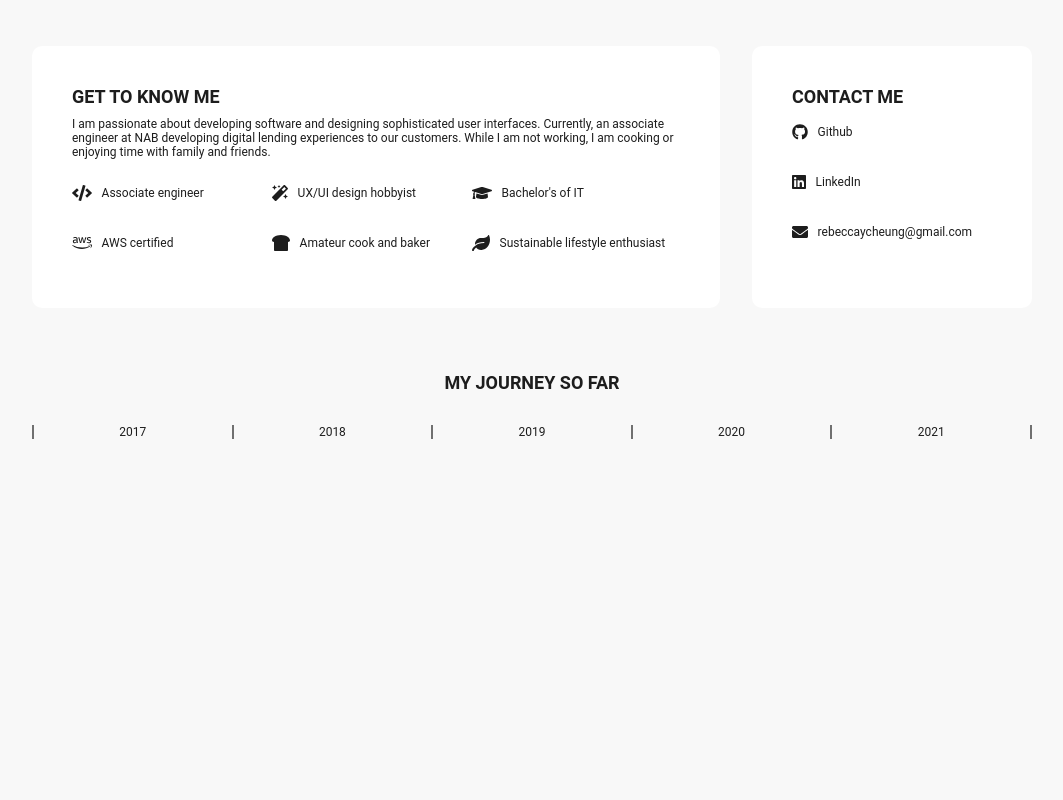
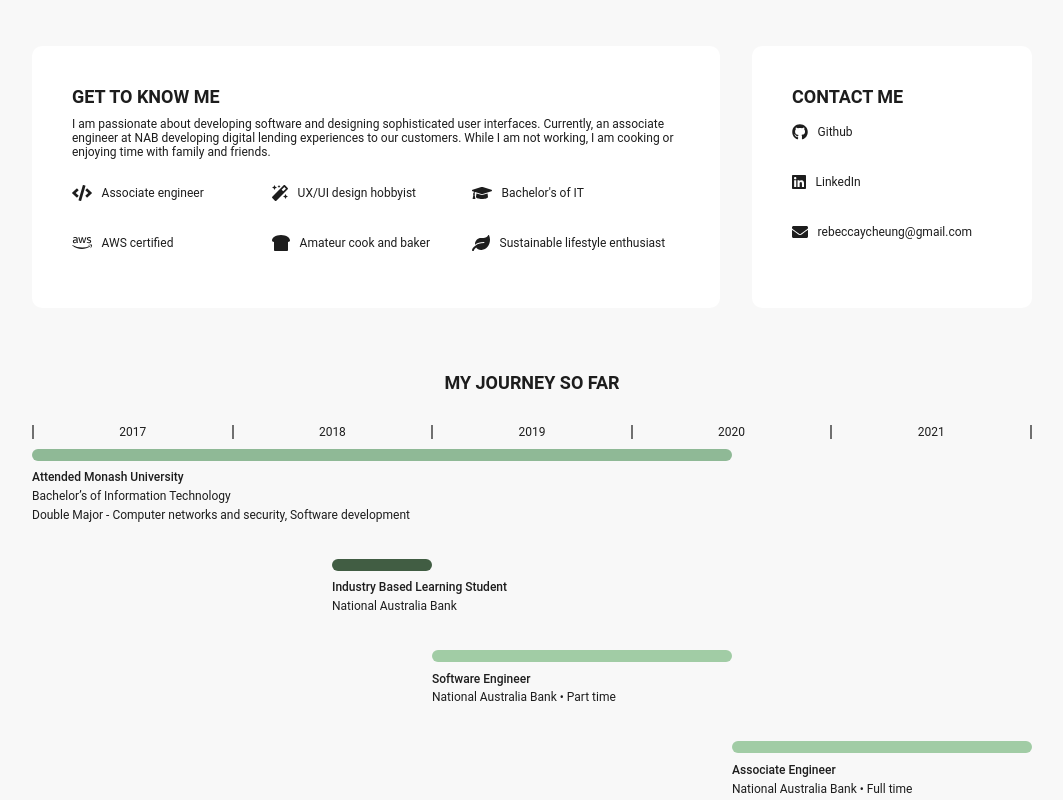
Before and after one commit to rebeccaycheung/portfolio-old, a React (Create React App) app: page / in a window 1280 px wide. Shown: the part 216-1016 px from the top of the page, without its empty margins (108-1171 px from the left). Before the commit the page ends 800 px from the top, so only its background shows below. Built offline with nearby package versions, Linux system fonts and the light colour scheme; a web font is replaced by a local one.

Commit message:
add style and content to timeline and fix reusing spacing

```diff
--- a/src/App.tsx
+++ b/src/App.tsx
@@ -13,11 +13,11 @@
       <>
         <GlobalStyles />
         <Header name={"Rebecca Cheung"} buttonText={"Switch to dark mode"} />
-        <Spacing />
+        <Spacing space={2} />
         <About title={"Get to know me"} description={
           "I am passionate about developing software and designing sophisticated user interfaces. Currently, an associate engineer at NAB developing digital lending experiences to our customers. While I am not working, I am cooking or enjoying time with family and friends."
         }/>
-        <Spacing />
+        <Spacing space={2} />
         <Journey title="My journey so far" />
       </>
     </ThemeProvider>
--- a/src/components/About.tsx
+++ b/src/components/About.tsx
@@ -1,5 +1,5 @@
 import React, { FunctionComponent } from 'react';
-import { Heading, SmallSpacing, AboutContainer, AboutTile, ContactTile } from '../styles/body';
+import { Heading, Spacing, AboutContainer, AboutTile, ContactTile } from '../styles/body';
 import Facts from './Facts';
 import Contact from './Contact';
 
@@ -13,9 +13,9 @@
         <AboutContainer>
             <AboutTile>
                 <Heading>{ title }</Heading>
-                <SmallSpacing />
+                <Spacing space={0.3} />
                 <div>{ description }</div>
-                <SmallSpacing />
+                <Spacing space={0.3}  />
                 <Facts />
             </AboutTile>
             <ContactTile>
--- a/src/components/Contact.tsx
+++ b/src/components/Contact.tsx
@@ -1,6 +1,6 @@
 import React, { FunctionComponent } from 'react';
 import { FontAwesomeIcon } from '@fortawesome/react-fontawesome'
-import { Container, FactsContainer, SmallSpacing, Heading } from '../styles/body';
+import { Container, FactsContainer, Spacing, Heading } from '../styles/body';
 
 type ContactProps = {
     title: string
@@ -13,17 +13,17 @@
             <Container>
                 <FactsContainer>
                     <FontAwesomeIcon icon={["fab", "github"]} size="lg" />
-                    <SmallSpacing />
+                    <Spacing space={0.3}  />
                     Github
                 </FactsContainer>
                 <FactsContainer>
                     <FontAwesomeIcon icon={["fab", "linkedin"]} size="lg" />
-                    <SmallSpacing />
+                    <Spacing space={0.3}  />
                     LinkedIn
                 </FactsContainer>
                 <FactsContainer>
                     <FontAwesomeIcon icon="envelope" size="lg" />
-                    <SmallSpacing />
+                    <Spacing space={0.3}  />
                     rebeccaycheung@gmail.com
                 </FactsContainer>
             </Container>
--- a/src/components/Facts.tsx
+++ b/src/components/Facts.tsx
@@ -1,38 +1,38 @@
 import React, { FunctionComponent } from 'react';
 import { FontAwesomeIcon } from '@fortawesome/react-fontawesome'
-import { Container, FactsContainer, SmallSpacing } from '../styles/body';
+import { Container, FactsContainer, Spacing } from '../styles/body';
 
 const Facts: FunctionComponent = () => {
     return (
         <Container>
             <FactsContainer>
                 <FontAwesomeIcon icon="code" size="lg" />
-                <SmallSpacing />
+                <Spacing space={0.3}  />
                 Associate engineer
             </FactsContainer>
             <FactsContainer>
                 <FontAwesomeIcon icon="magic" size="lg" />
-                <SmallSpacing />
+                <Spacing space={0.3}  />
                 UX/UI design hobbyist
             </FactsContainer>
             <FactsContainer>
                 <FontAwesomeIcon icon="graduation-cap" size="lg" />
-                <SmallSpacing />
+                <Spacing space={0.3}  />
                 Bachelor's of IT
             </FactsContainer>
             <FactsContainer>
                 <FontAwesomeIcon icon={["fab", "aws"]} size="lg" />
-                <SmallSpacing />
+                <Spacing space={0.3}  />
                 AWS certified
             </FactsContainer>
             <FactsContainer>
                 <FontAwesomeIcon icon="bread-slice" size="lg" />
-                <SmallSpacing />
+                <Spacing space={0.3}  />
                 Amateur cook and baker
             </FactsContainer>
             <FactsContainer>
                 <FontAwesomeIcon icon="leaf" size="lg" />
-                <SmallSpacing />
+                <Spacing space={0.3}  />
                 Sustainable lifestyle enthusiast
             </FactsContainer>
         </Container>
--- a/src/components/Journey.tsx
+++ b/src/components/Journey.tsx
@@ -1,5 +1,5 @@
 import React, { FunctionComponent } from 'react';
-import { Heading, JourneyContainer, Timeline, Year, MediumSpacing } from '../styles/body';
+import { Heading, JourneyContainer, Timeline, Year, TimelineBar, Spacing, TimelineDescription, Margin } from '../styles/body';
 
 type JourneyProps = {
   title: string,
@@ -9,7 +9,7 @@
     return (
         <JourneyContainer>
             <Heading>{ title }</Heading>
-            <MediumSpacing />
+            <Spacing space={1} />
             <Timeline>
                 <Year>2017</Year>
                 <Year>2018</Year>
@@ -17,6 +17,41 @@
                 <Year>2020</Year>
                 <Year>2021</Year>
             </Timeline>
+            <Spacing space={0.3} />
+            <TimelineBar width={700} color={'8FB996'} />
+            <Spacing space={0.3} />
+            <TimelineDescription>
+                <h3>Attended Monash University</h3>
+                <p>Bachelor’s of Information Technology</p>
+                <p>Double Major - Computer networks and security, Software development</p>
+            </TimelineDescription>
+            <Spacing space={1} />
+            <Margin marginLeft={300}>
+                <TimelineBar width={100} color={'415D43'} />
+                <Spacing space={0.3} />
+                <TimelineDescription>
+                    <h3>Industry Based Learning Student</h3>
+                    <p>National Australia Bank</p>
+                </TimelineDescription>
+            </Margin>
+            <Spacing space={1} />
+            <Margin marginLeft={400}>
+                <TimelineBar width={300} color={'A1CCA5'} />
+                <Spacing space={0.3} />
+                <TimelineDescription>
+                    <h3>Software Engineer</h3>
+                    <p>National Australia Bank • Part time</p>
+                </TimelineDescription>
+            </Margin>
+            <Spacing space={1} />
+            <Margin marginLeft={700}>
+                <TimelineBar width={300} color={'A1CCA5'} />
+                <Spacing space={0.3} />
+                <TimelineDescription>
+                    <h3>Associate Engineer</h3>
+                    <p>National Australia Bank • Full time</p>
+                </TimelineDescription>
+            </Margin>
         </JourneyContainer>
     )
 }
--- a/src/styles/body.tsx
+++ b/src/styles/body.ts
@@ -1,15 +1,11 @@
 import styled from "styled-components";
 
-export const Spacing = styled.div`
-    padding: 2rem;
-`
+interface SpacingProps {
+    space: number;
+}
 
-export const MediumSpacing = styled.div`
-    padding: 1rem;
-`
-
-export const SmallSpacing = styled.div`
-    padding: 0.3rem;
+export const Spacing = styled.div<SpacingProps>`
+    ${({ space }) => `padding: ${space}rem;`}
 `
 
 export const HeaderStyle = styled.div`
@@ -94,3 +90,33 @@
         border-left: 2px solid #707070;
     }
 `
+
+interface TimelineBarProps {
+    width: number;
+    color: string;
+}
+
+export const TimelineBar = styled.div<TimelineBarProps>`
+    ${({ color }) => `background-color: #${color};`}
+    ${({ width }) => `width: ${width}px;`}
+    height: 12px;
+    border-radius: 20px;
+`
+
+export const TimelineDescription = styled.div`
+    text-align: left;
+`
+
+interface MarginProps {
+    marginLeft?: number;
+    marginRight?: number;
+    marginTop?: number;
+    marginBottom?: number;
+}
+
+export const Margin = styled.div<MarginProps>`
+    ${({ marginTop }) => marginTop ? `margin-top:${marginTop}px` : `margin-top:0px`};
+    ${({ marginLeft }) => marginLeft ? `margin-left:${marginLeft}px` : `margin-left:0px`};
+    ${({ marginRight }) => marginRight ? `margin-right:${marginRight}px` : `margin-right:0px`};
+    ${({ marginBottom }) => marginBottom ? `margin-bottom:${marginBottom}px` : `margin-bottom:0px`};
+`
--- a/src/styles/global.tsx
+++ b/src/styles/global.ts
@@ -24,4 +24,15 @@
     font-size: 30px;
     font-weight: 500;
   }
+
+  h3 {
+    margin: 0 auto;
+    font-size: 12px;
+    font-weight: 500;
+  }
+
+  p {
+    margin-top: 0.3rem;
+    margin-bottom: 0.3rem;
+  }
 `
```
Also changed, not shown: src/styles/theme.ts (renamed from src/styles/theme.tsx).
